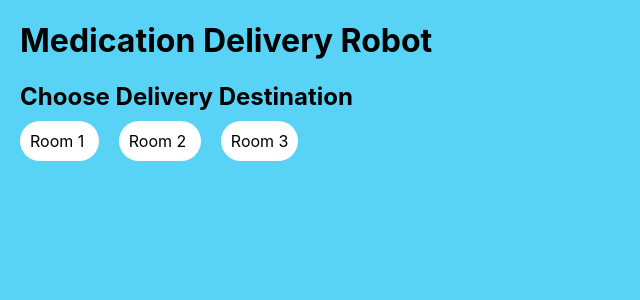
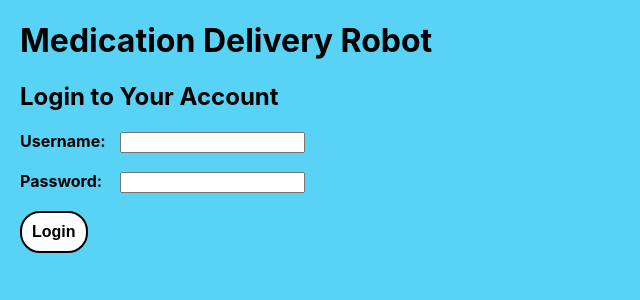
Before and after one commit to MDR-Team-5/medication-delivery-robot-app, a React (Create React App) app: page /login in a window 1280 px wide. Shown: the top 300 px of the page, without its empty margins (0-640 px from the left). Built offline with nearby package versions, Linux system fonts and the light colour scheme.

Commit message:
functional login with username/password implemented, incorrect login attempt displays a popup alert to the screen with an appropriate message, updated styling

```diff
--- a/package.json
+++ b/package.json
@@ -37,5 +37,9 @@
       "last 1 firefox version",
       "last 1 safari version"
     ]
+  },
+  "devDependencies": {
+    "cors": "^2.8.5",
+    "express": "^4.17.2"
   }
 }
--- a/src/App.css
+++ b/src/App.css
@@ -3,15 +3,25 @@ html {
 }
 
 .btn {
-  margin-right: 20px;
+  margin: 10px 20px 0 0;
   background: white;
   padding: 10px;
   border-radius: 20px;
   color: black;
+  border: 2px black solid;
+  font-weight: bold;
+  font-size: 16px;
 }
 
 a {
   text-decoration: none;
+}
+
+p {
+  font-weight: bold;
+  display: inline-block;
+  margin: 10px 0;
+  width: 100px;
 }
 
 /* @media (prefers-reduced-motion: no-preference) {
--- a/src/App.js
+++ b/src/App.js
@@ -1,26 +1,82 @@
+import React, { useState } from 'react';
 import './App.css';
-// import Route from "react-router-dom";
-// import Login from "./containers/Login";
+// uncomments these if we end up making separate pages for things
+// import { BrowserRouter, Routes, Route, Switch } from 'react-router-dom';
+// import Dashboard from './components/Dashboard/Dashboard';
 
-function App() {
+var loginInfo = false;
+async function loginUser(credentials) {
+  // print username/password inputted for testing
+  // console.log(credentials.username)
+  // console.log(credentials.password)
+    if (credentials.username === "user" && credentials.password === "pass") {
+      loginInfo = true
+      document.getElementById("loginForm").style.display = "none"
+      document.getElementById("homeContent").style.display = "block"
+    } else {
+      alert("Incorrect username or password. Please try a different username or password.");
+    }
+ }
+
+function App({ setToken }) {
+
+  const [username, setUserName] = useState();
+  const [password, setPassword] = useState();
+
+  const handleSubmit = async e => {
+    e.preventDefault();
+    const token = await loginUser({
+      username,
+      password
+    });
+  }
+
   return (
-
-    // make password screen
-    // https://www.digitalocean.com/community/tutorials/how-to-add-login-authentication-to-react-applications
 
     <div className="App">
 
-      {/* <Route exact path="/login">
-        <Login />
-      </Route> */}
-
       <h1> Medication Delivery Robot </h1>
 
-      <h2> Choose Delivery Destination </h2>
-      <a href="/" className="btn"> Room 1 </a>
-      <a href="/" className="btn"> Room 2 </a>
-      <a href="/" className="btn"> Room 3 </a>
+      <div id="loginForm">
+        <h2 style={{ marginBottom: "10px" }}>Login to Your Account</h2>
+        <form onSubmit={handleSubmit}>
+          <label>
+            <p>Username: </p>
+            <input type="text" onChange={e => setUserName(e.target.value)}/>
+            <br />
+          </label>
+          <label>
+            <p>Password: </p>
+            <input type="password" onChange={e => setPassword(e.target.value)}/>
+          </label>
+          <div>
+            <button className="btn" type="submit">Login</button>
+          </div>
+        </form>
+      </div>
+
+      <div id="homeContent" style={{ display: "none" }}>
+
+        <h2> Choose Delivery Destination </h2>
+        <a href="#" className="btn"> Room 1 </a>
+        <a href="#" className="btn"> Room 2 </a>
+        <a href="#" className="btn"> Room 3 </a>
+
+      </div>
+
     </div>
+
+    // if we end up making other pages, use these links
+    //   <BrowserRouter>
+    //     <Routes>
+    //       <Route path='login' element={<Login />} />
+    //       <Route path='dashboard' element={<Dashboard />} />
+    //     </Routes>
+    //   </BrowserRouter>
+
+    // make password screen - didn't have success with this site, keeping here as a reference tho
+    // https://www.digitalocean.com/community/tutorials/how-to-add-login-authentication-to-react-applications
+    // npm install react-router-dom
 
   );
 }
--- /dev/null
+++ b/src/components/Dashboard/Dashboard.js
@@ -0,0 +1,7 @@
+import React from 'react';
+
+export default function Dashboard() {
+  return(
+    <h2>Dashboard</h2>
+  );
+}
--- /dev/null
+++ b/src/components/Login/Login.css
@@ -0,0 +1 @@
+/* NOT IN USE CURRENTLY */
--- /dev/null
+++ b/src/components/Login/Login.js
@@ -0,0 +1,2 @@
+// WHAT I TESTED USING THIS JS FILE DOESN'T WORK!!
+// might use this still to extract login code from App.js eventually but we'll see...
```
Also changed, not shown: src/containers/Login.css (deleted, +0 -10 lines), src/containers/Login.js (deleted, +0 -44 lines), public/manifest.json, src/Routes.js (line endings or trailing spaces), 1 other file (tests, documents, lock files or other folders).
